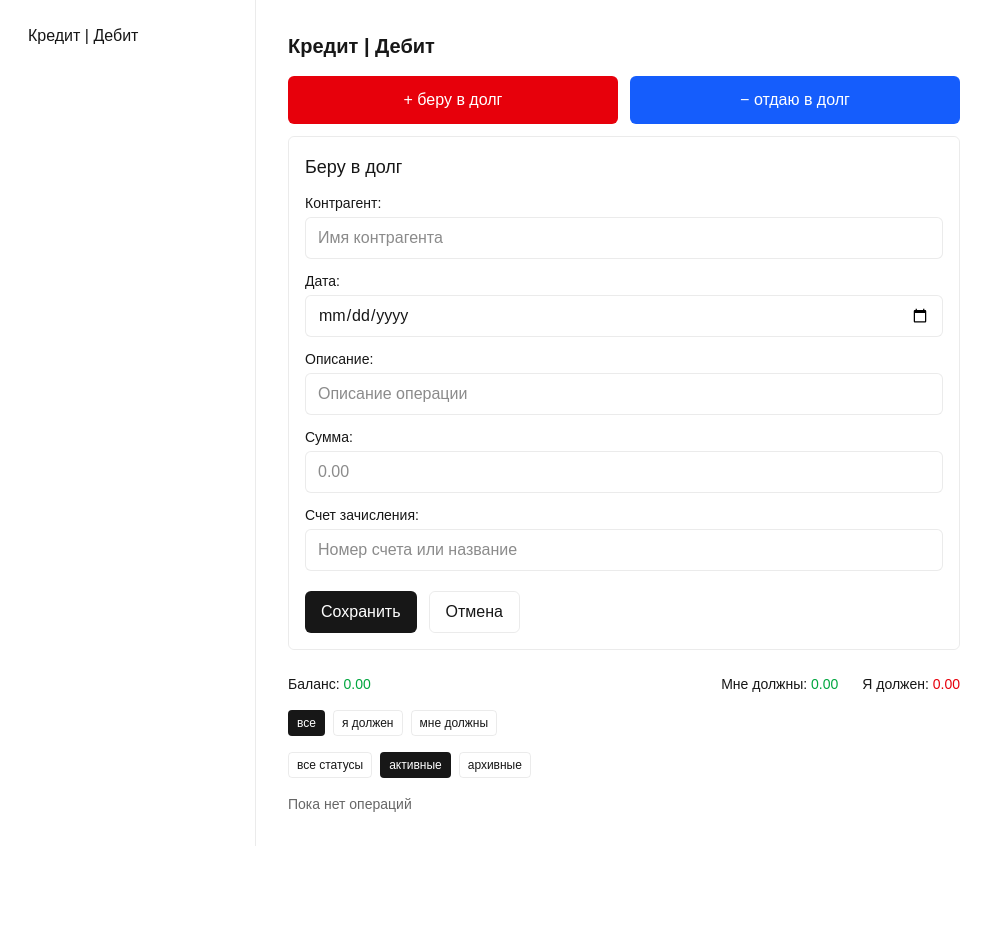
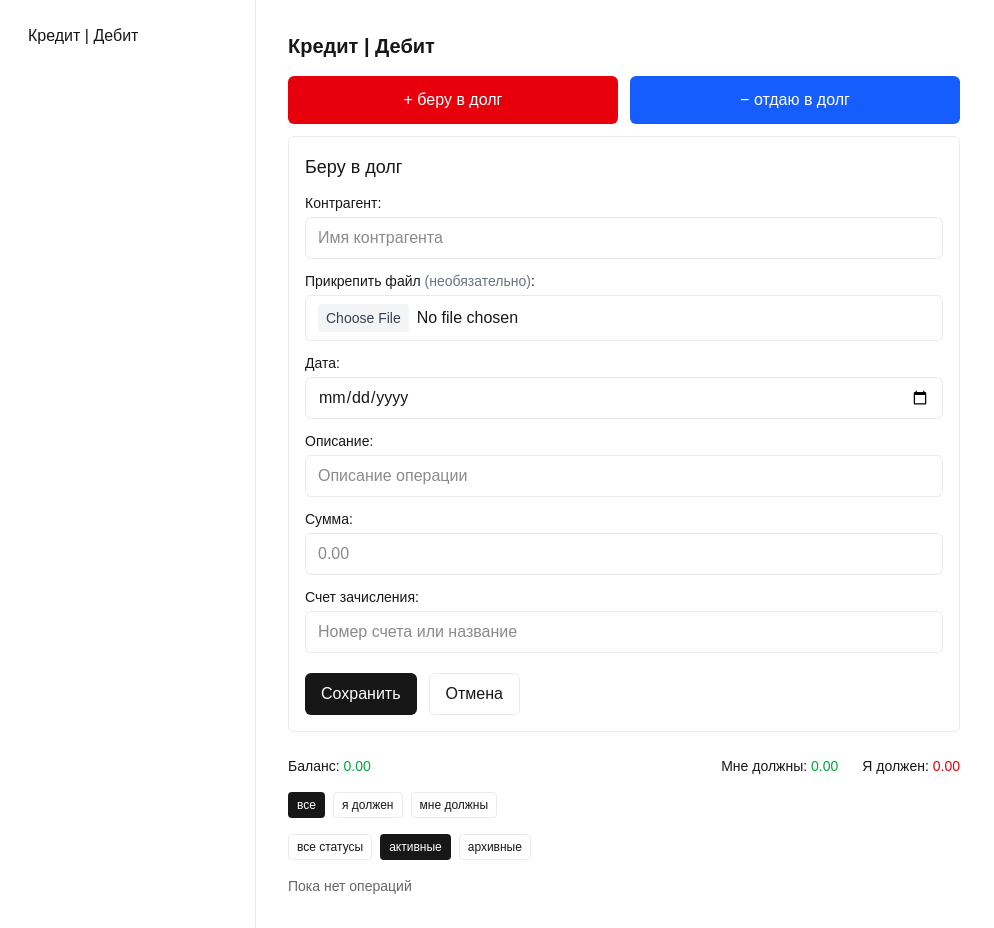
Before and after one commit to shelbit1/creditbit, a Next.js app: page /ledger in a window 1280 px wide. Both pictures are taken after a click on the button "+ беру в долг". Shown: the whole page, without its empty margins (0-994 px from the left). Before the commit the page ends 846 px from the top, so only its background shows below. Built offline with nearby package versions, Linux system fonts and the light colour scheme.

Commit message:
feat(ledger): необязательное вложение файла при создании записи; отображение имени файла

```diff
--- a/app/ledger/page.tsx
+++ b/app/ledger/page.tsx
@@ -33,6 +33,7 @@ type LedgerEntry = {
   date: string;
   createdAt: string;
   status: EntryStatus;
+  entryAttachmentFileName?: string;
   paymentFixations?: PaymentFixation[];
   receiptFixations?: ReceiptFixation[];
 };
@@ -55,6 +56,7 @@ export default function LedgerPage() {
   const [borrowDescription, setBorrowDescription] = useState<string>("");
   const [borrowAmount, setBorrowAmount] = useState<string>("");
   const [creditAccount, setCreditAccount] = useState<string>("");
+  const [borrowAttachment, setBorrowAttachment] = useState<File | null>(null);
 
   // Поля формы "отдаю в долг"
   const [lendCounterparty, setLendCounterparty] = useState<string>("");
@@ -62,6 +64,7 @@ export default function LedgerPage() {
   const [lendDescription, setLendDescription] = useState<string>("");
   const [lendAmount, setLendAmount] = useState<string>("");
   const [debitAccount, setDebitAccount] = useState<string>("");
+  const [lendAttachment, setLendAttachment] = useState<File | null>(null);
 
   // Поля формы "зафиксировать платеж"
   const [paymentAmount, setPaymentAmount] = useState<string>("");
@@ -213,6 +216,7 @@ export default function LedgerPage() {
       date: borrowDate,
       createdAt: new Date().toISOString(),
       status: "active",
+      entryAttachmentFileName: borrowAttachment?.name || undefined,
     };
 
     setEntries((prev) => [newEntry, ...prev]);
@@ -250,6 +254,7 @@ export default function LedgerPage() {
       date: lendDate,
       createdAt: new Date().toISOString(),
       status: "active",
+      entryAttachmentFileName: lendAttachment?.name || undefined,
     };
 
     setEntries((prev) => [newEntry, ...prev]);
@@ -262,6 +267,7 @@ export default function LedgerPage() {
     setBorrowDescription("");
     setBorrowAmount("");
     setCreditAccount("");
+    setBorrowAttachment(null);
     setShowBorrowForm(false);
   }
 
@@ -271,6 +277,7 @@ export default function LedgerPage() {
     setLendDescription("");
     setLendAmount("");
     setDebitAccount("");
+    setLendAttachment(null);
     setShowLendForm(false);
   }
 
@@ -418,6 +425,19 @@ export default function LedgerPage() {
             </div>
 
             <div>
+              <label className="block text-sm font-medium mb-1">Прикрепить файл <span className="text-gray-500">(необязательно)</span>:</label>
+              <input
+                type="file"
+                accept="image/*,.pdf"
+                onChange={(e) => setBorrowAttachment(e.target.files?.[0] || null)}
+                className="w-full border border-black/[.08] dark:border-white/[.145] rounded-md px-3 py-2 bg-background file:mr-2 file:py-1 file:px-2 file:rounded file:border-0 file:text-sm file:bg-gray-100 file:text-gray-700 hover:file:bg-gray-200"
+              />
+              {borrowAttachment && (
+                <div className="text-xs text-gray-600 mt-1">Выбран файл: {borrowAttachment.name}</div>
+              )}
+            </div>
+
+            <div>
               <label className="block text-sm font-medium mb-1">Дата:</label>
               <input
                 type="date"
@@ -492,6 +512,19 @@ export default function LedgerPage() {
                 className="w-full border border-black/[.08] dark:border-white/[.145] rounded-md px-3 py-2 bg-background"
                 placeholder="Имя контрагента"
               />
+            </div>
+
+            <div>
+              <label className="block text-sm font-medium mb-1">Прикрепить файл <span className="text-gray-500">(необязательно)</span>:</label>
+              <input
+                type="file"
+                accept="image/*,.pdf"
+                onChange={(e) => setLendAttachment(e.target.files?.[0] || null)}
+                className="w-full border border-black/[.08] dark:border-white/[.145] rounded-md px-3 py-2 bg-background file:mr-2 file:py-1 file:px-2 file:rounded file:border-0 file:text-sm file:bg-gray-100 file:text-gray-700 hover:file:bg-gray-200"
+              />
+              {lendAttachment && (
+                <div className="text-xs text-gray-600 mt-1">Выбран файл: {lendAttachment.name}</div>
+              )}
             </div>
 
             <div>
@@ -677,6 +710,9 @@ export default function LedgerPage() {
               <div>Контрагент: {e.counterparty}</div>
               <div>Описание: {e.description}</div>
               {e.account && <div>Счёт: {e.account}</div>}
+              {e.entryAttachmentFileName && (
+                <div>Файл: {e.entryAttachmentFileName}</div>
+              )}
             </div>
             {e.type === "debit" && showPaymentFixForm === e.id ? (
               <form onSubmit={handleSubmitPaymentFix} className="space-y-2 mt-2 p-2 border border-gray-200 rounded">
```
